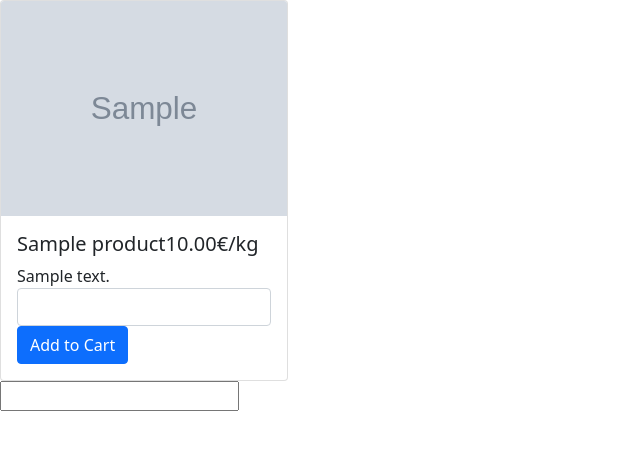
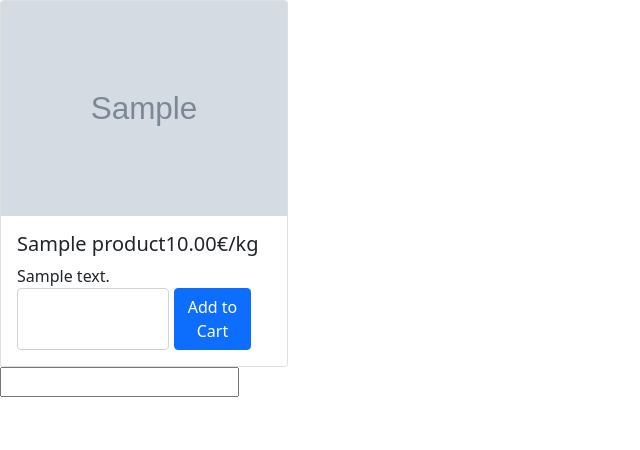
Before and after one commit to tfermoso/phpproduccion, a PHP site: page / in a window 1280 px wide. Shown: the top 450 px of the page, without its empty margins (0-640 px from the left). Run offline with PHP 8.4, Linux system fonts and the light colour scheme; tables that the repository leaves empty hold one stand-in row (values such as "Sample post"); grey boxes marked "Sample" are stand-in pictures; a stand-in replaces the project's code that opens the database connection; some libraries are stand-ins or nearby versions.

Commit message:
corregimos carrito

```diff
--- a/assets/css/index.css
+++ b/assets/css/index.css
@@ -1,3 +1,13 @@
 .producto-detalle{
     display: flex;
 }
+.add-to-cart input{
+    width: 60% !important;
+    margin-right: 5px;
+}
+.add-to-cart a{
+    width: 30%;
+}
+.add-to-cart{
+    display: flex;
+}
--- a/index.php
+++ b/index.php
@@ -37,7 +37,7 @@ $resultados = $consulta->fetchAll(PDO::FETCH_ASSOC);
                 <h5 class="card-title">' . $product["price"] . '€/kg</h5>
             </div>
           </div>
-          <div>
+          <div class="add-to-cart">
             <input class="form-control" type="number" name="" id="">
             <a href="#" class="btn btn-primary">Add to Cart</a>
           </div>
```
